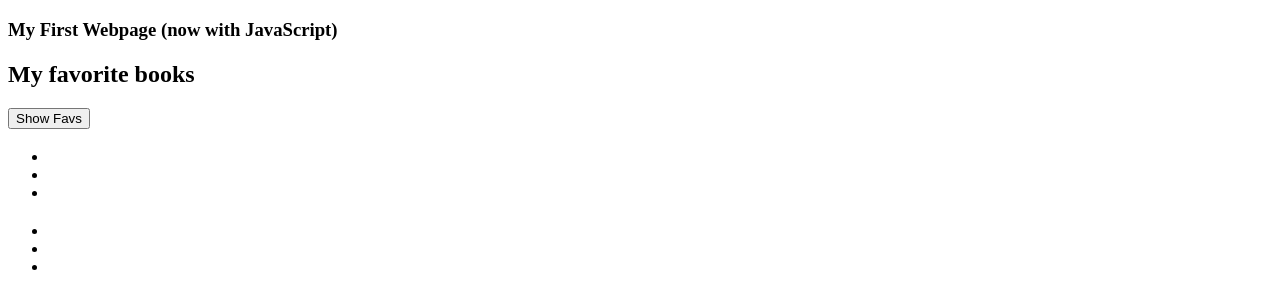
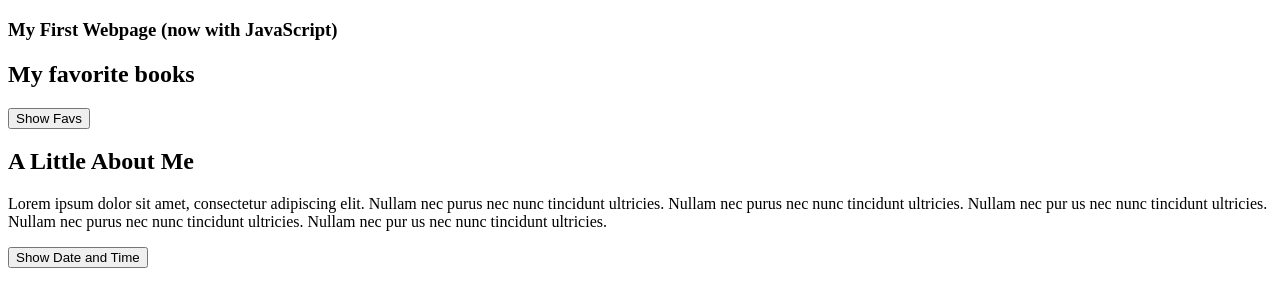
Before and after one commit to JamesB0907/WebpageDemoWithJS, a plain HTML site: page index.html in a window 1280 px wide. Drawn offline with Linux system fonts and the light colour scheme.

Commit message:
Finished with project

```diff
--- a/index.html
+++ b/index.html
@@ -20,21 +20,10 @@
                 </ul>
             </div>
             <div>
-                <h2></h2>
-                <ul>
-                    <li></li>
-                    <li></li>
-                    <li></li>
-                </ul>
+                <h2 id="para-heading"></h2>
+                <p id="para-body"></p>
             </div>
-            <div>
-                <h2></h2>
-                <ul>
-                    <li></li>
-                    <li></li>
-                    <li></li>
-                </ul>
-            </div>
+            <button onclick="showDateAndTime()">Show Date and Time</button>
         </section>
     </article>
 
@@ -44,7 +33,14 @@
 
 <script>
     function showItems () {
-        document.getElementById("hidden-list").style.display = "initial";
+        document.getElementById("hidden-list").style.display = "block";
+    }
+
+    document.getElementById("para-heading").innerHTML = "A Little About Me"
+    document.getElementById("para-body").innerHTML = "Lorem ipsum dolor sit amet, consectetur adipiscing elit. Nullam nec purus nec nunc tincidunt ultricies. Nullam nec purus nec nunc tincidunt ultricies. Nullam nec pur us nec nunc tincidunt ultricies. Nullam nec purus nec nunc tincidunt ultricies. Nullam nec pur us nec nunc tincidunt ultricies.";
+
+    function showDateAndTime () {
+        document.body.innerHTML += "<div> Today's date and time is " + new Date() + "</div>";
     }
 </script>
 
```
